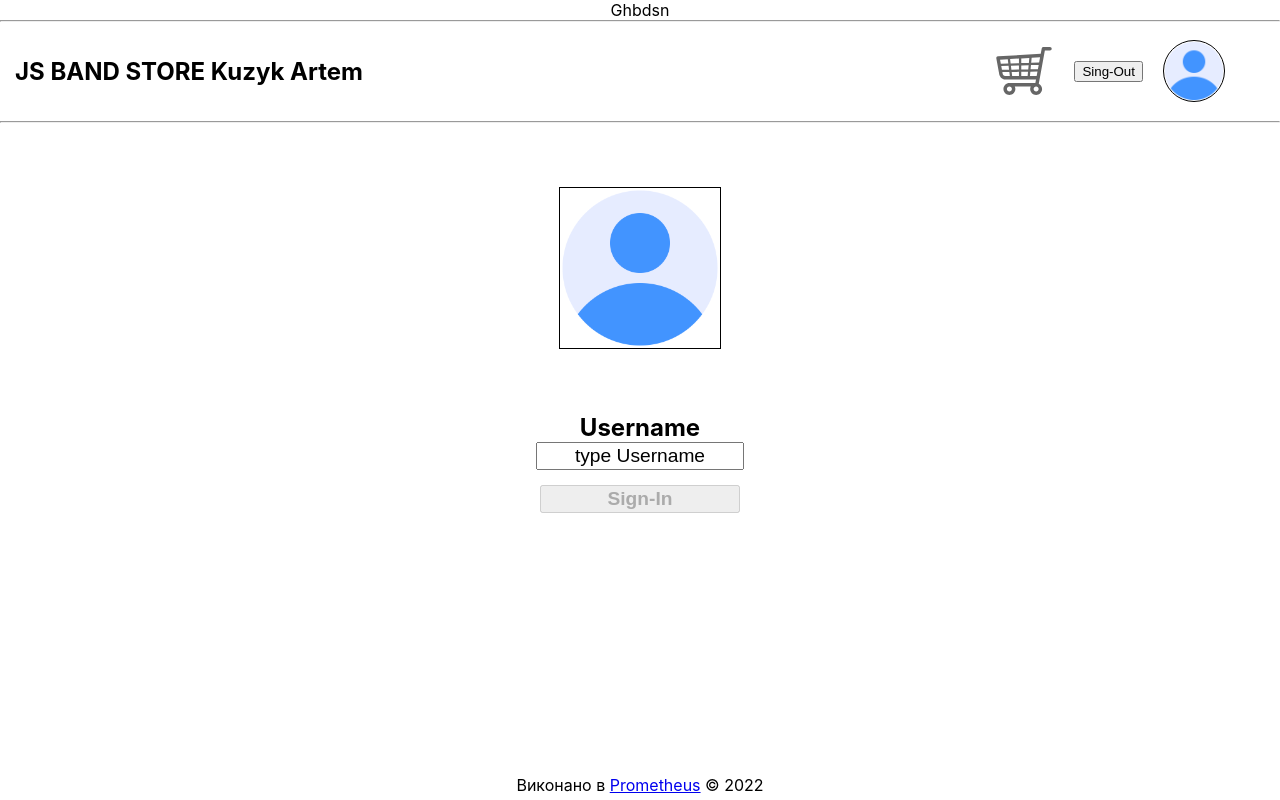
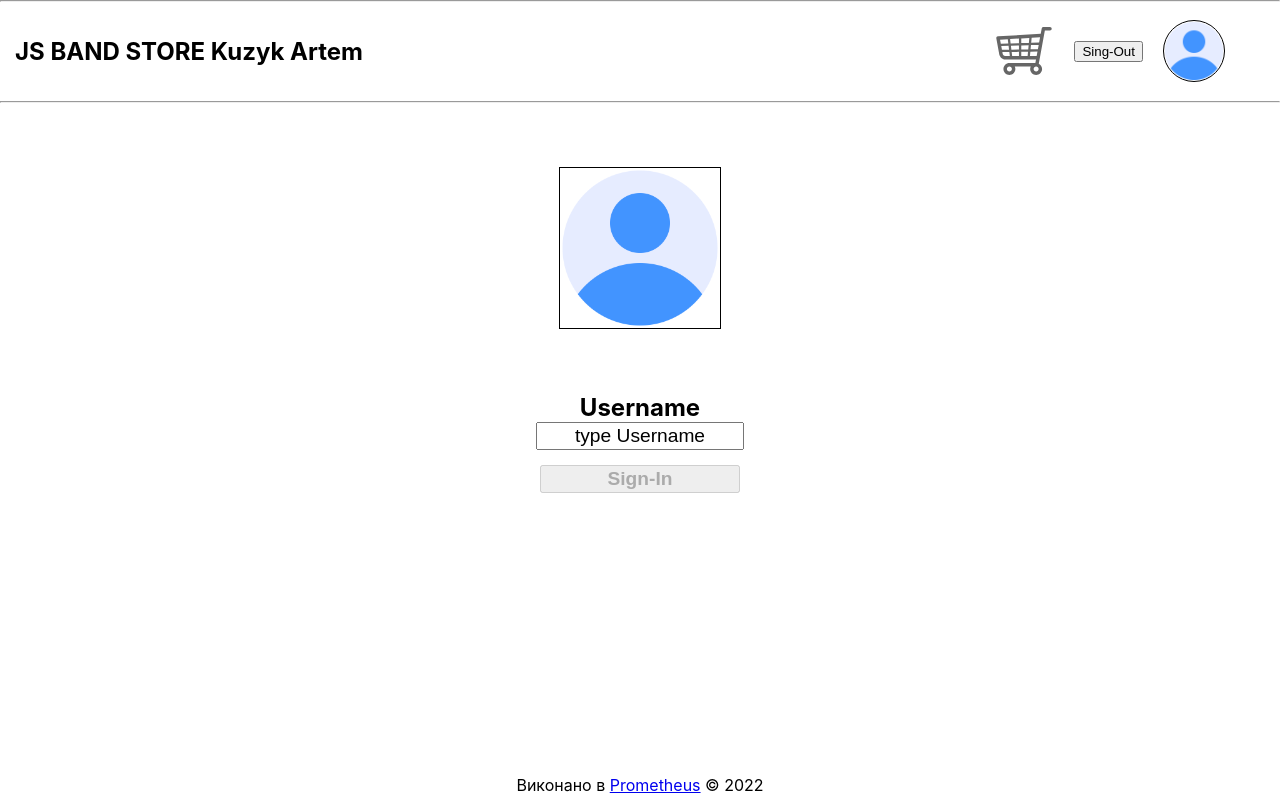
Before and after one commit to ArtemKuzyk/example-react-app, a React (Create React App) app: page / in a window 1280 px wide. Built offline with nearby package versions, Linux system fonts and the light colour scheme; no server answers.

Commit message:
test commit

```diff
--- a/src/App.js
+++ b/src/App.js
@@ -30,7 +30,7 @@ function App() {
       <CartProvider value={{bookCartChoice : bookCartChoice, setBookCartChoice : (i) => setBookCartChoice(i)}}>
       <SpecificBookProvider value={{specificBook : specificBook, setSpecificBook : (i) => setSpecificBook(i)}}>
         <div className="App">
-          <div className="Example"> Ghbdsn </div>
+          {/* <div className="Example"> Ghbdsn </div> */}
           <ShopRoutes />
         </div>
       </SpecificBookProvider>
```
